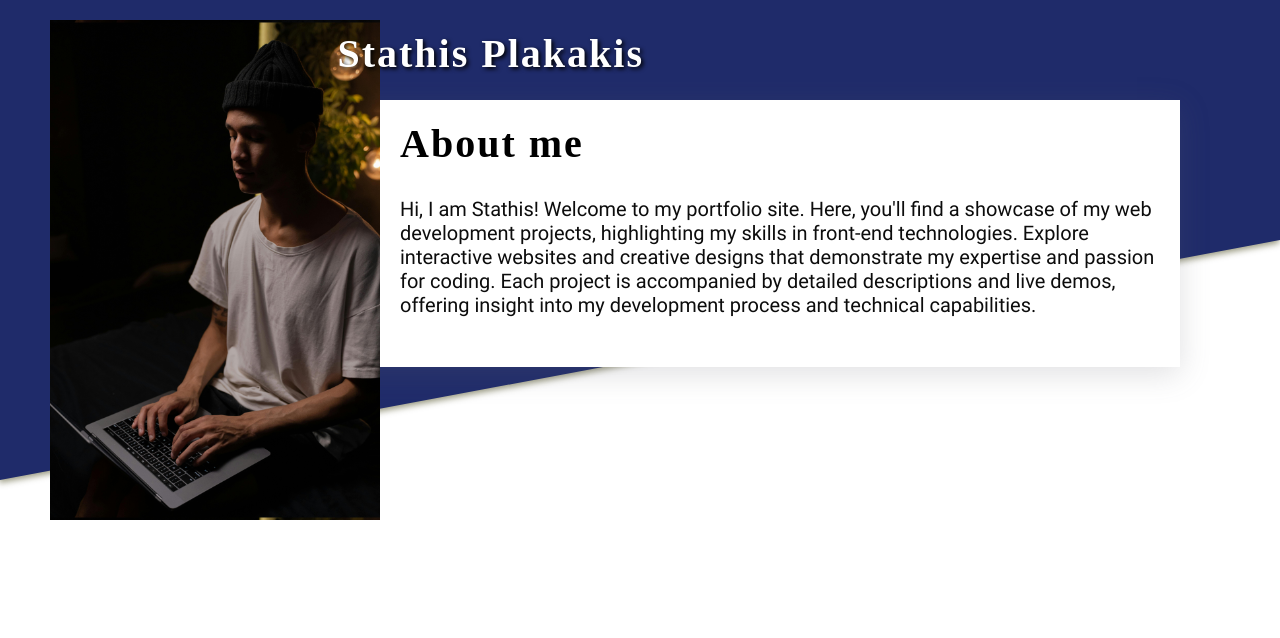
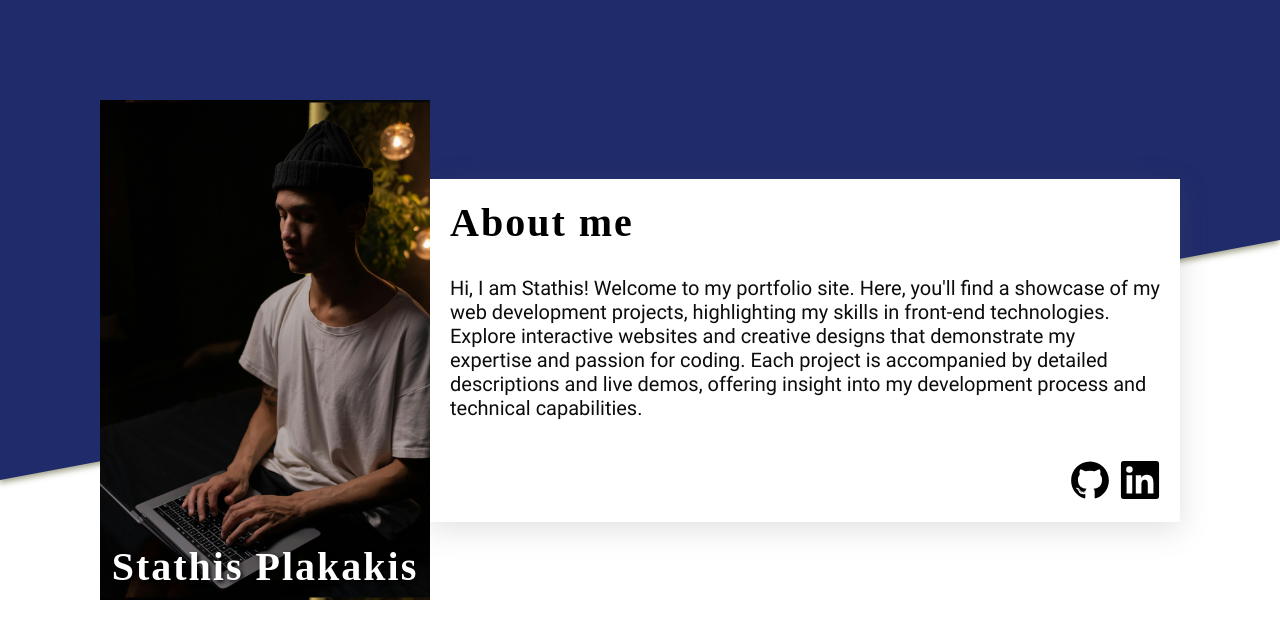
Before and after one commit to StathisPlakakis/Homepage, a website built with webpack: page src/index.html in a window 1280 px wide. Built offline with nearby package versions, Linux system fonts and the light colour scheme; a web font is replaced by a local one.

Commit message:
Design the lay out of header for dextop screens

```diff
--- a/src/style.css
+++ b/src/style.css
@@ -166,3 +166,37 @@ h1 {
     margin-top: -100px;
   }
 }
+
+@media (min-width: 1000px) {
+  .header-info {
+    display: flex;
+    flex-direction: row;
+  }
+
+  .header-img {
+    margin: 0;
+    flex-shrink: 0;
+  }
+
+  .header-img {
+    background-position: center;
+    background-size: contain;
+    float: left;
+  }
+
+  h1 {
+    position: absolute;
+    bottom: 1rem;
+    left: 50%;
+    transform: translate(-50%, 0);
+    top: auto;
+    right: auto;
+    white-space: nowrap;
+  }
+
+  .social-links {
+    display: flex;
+    justify-content: flex-end;
+    transform: translateY(30px);
+  }
+}
```
